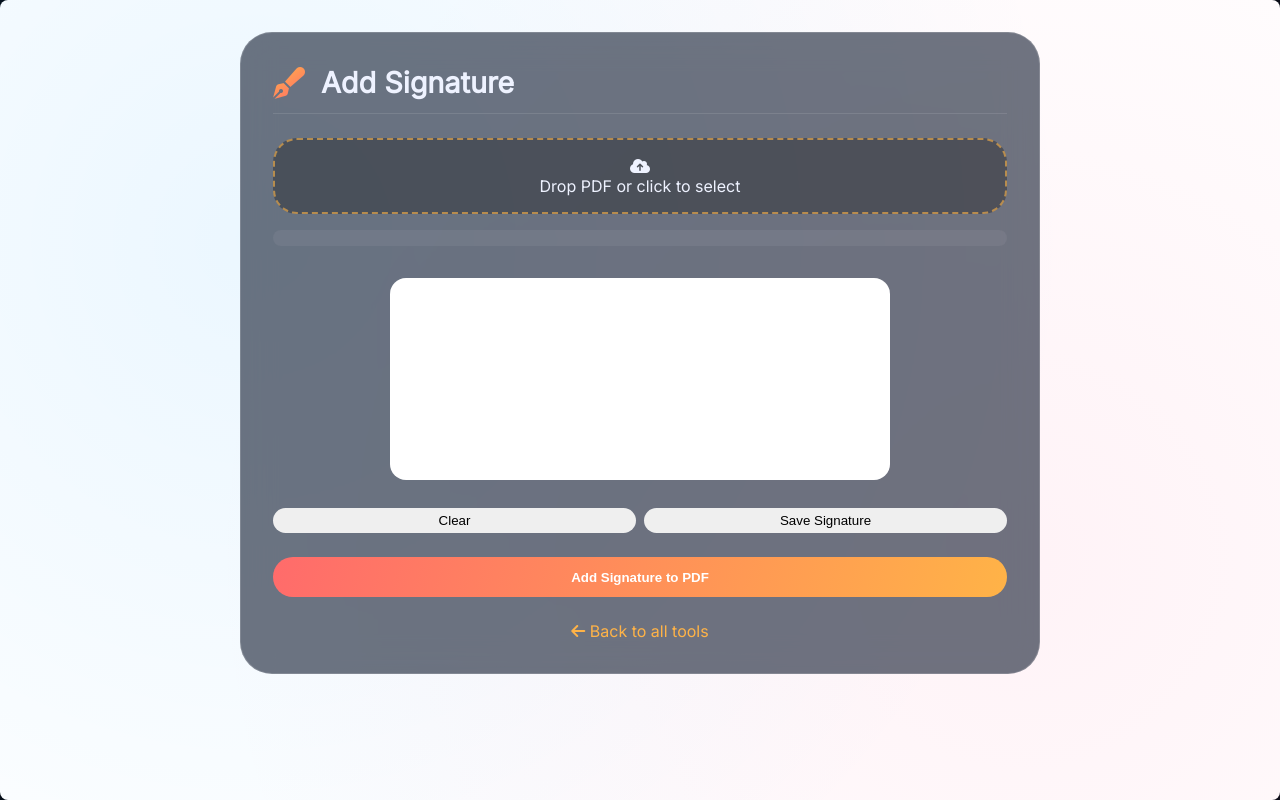
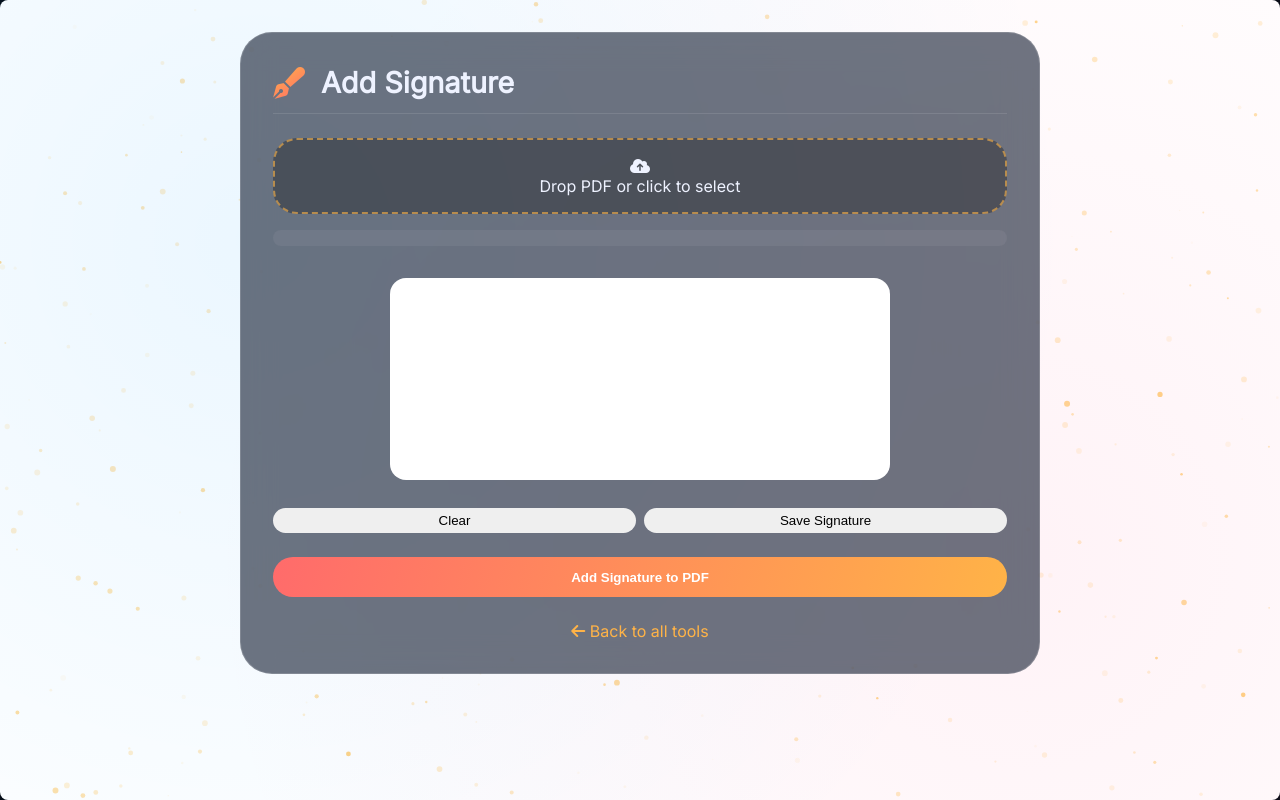
Before and after one commit to CodingWithRAMKUMAR/pdf-tool, a plain HTML site: page frontend/signature.html in a window 1280 px wide. Drawn offline with Linux system fonts and the light colour scheme.

Commit message:
Update signature.html

```diff
--- a/frontend/signature.html
+++ b/frontend/signature.html
@@ -121,4 +121,44 @@
     addSigBtn.disabled = true; const orig = addSigBtn.innerHTML; addSigBtn.innerHTML = '<span class="spinner"></span> Adding signature...';
     try {
       const srcDoc = await loadPdf(currentFile);
-      const pngImage = await srcDoc.embedPng(signatureImageData.split
+      const pngImage = await srcDoc.embedPng(signatureImageData.split(',')[1]);
+      const pages = srcDoc.getPages();
+      const firstPage = pages[0];
+      const { width, height } = firstPage.getSize();
+      firstPage.drawImage(pngImage, { x: width - 150, y: 50, width: 120, height: 50 });
+      await saveAndDownload(srcDoc, `signed_${currentFile.name}`);
+      showToast('✅ Signature added to first page');
+    } catch(e) { showToast('Error: ' + e.message, true); }
+    finally { addSigBtn.disabled = false; addSigBtn.innerHTML = orig; }
+  });
+
+  const starCanvas = document.getElementById('starfield'), starCtx = starCanvas.getContext('2d');
+  let sw, sh, stars = [];
+  function initStars() {
+    sw = window.innerWidth; sh = window.innerHeight;
+    starCanvas.width = sw; starCanvas.height = sh;
+    stars = [];
+    const starCount = Math.min(400, Math.floor(sw * sh / 3000));
+    for (let i = 0; i < starCount; i++) {
+      stars.push({ x: Math.random() * sw, y: Math.random() * sh, radius: Math.random() * 2.5 + 0.5, alpha: Math.random() * 0.8 + 0.2, vx: (Math.random() - 0.5) * 0.3, vy: (Math.random() - 0.5) * 0.3, pulse: Math.random() * Math.PI * 2 });
+    }
+  }
+  function drawStars() {
+    if(!starCtx) return;
+    starCtx.clearRect(0, 0, sw, sh);
+    for(let s of stars) {
+      starCtx.beginPath(); starCtx.arc(s.x, s.y, s.radius, 0, Math.PI * 2);
+      const glow = Math.sin(Date.now() * 0.001 + s.pulse) * 0.3 + 0.5;
+      starCtx.fillStyle = `rgba(255, 200, 100, ${s.alpha * glow})`;
+      starCtx.fill();
+      s.x += s.vx; s.y += s.vy;
+      if(s.x < 0) s.x = sw; if(s.x > sw) s.x = 0;
+      if(s.y < 0) s.y = sh; if(s.y > sh) s.y = 0;
+    }
+    requestAnimationFrame(drawStars);
+  }
+  window.addEventListener('resize', () => initStars());
+  initStars(); drawStars();
+</script>
+</body>
+</html>
```
